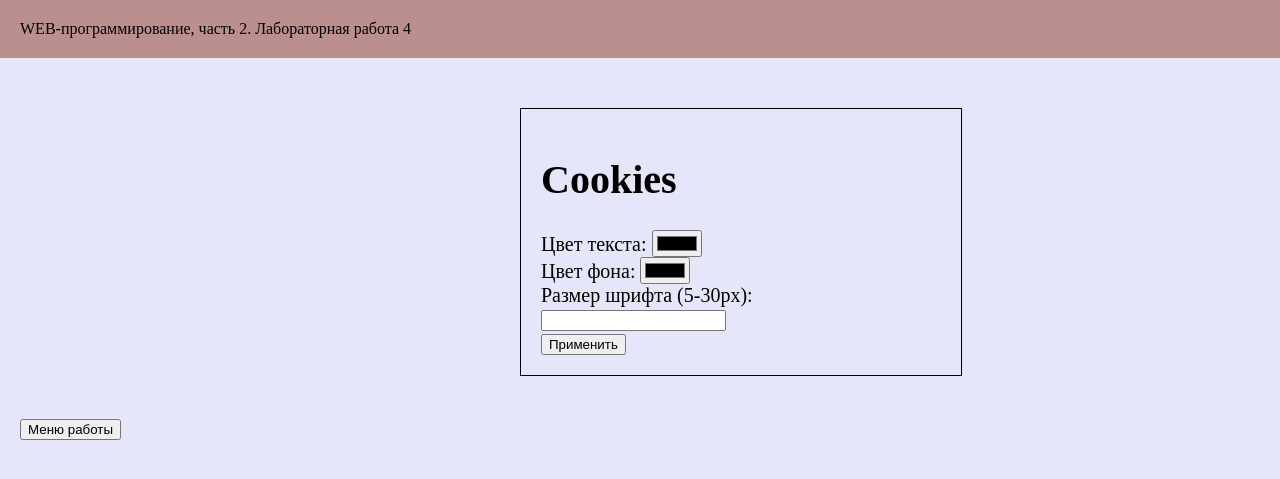
After one commit to jahusv/w-p-l-2, a Flask app: page /lab4/cookies/ in a window 1280 px wide. The commit adds this page. Shown: the top 479 px of the page. Run offline with Flask 3, Linux system fonts and the light colour scheme.

Commit message:
Фон и размер текста

```diff
--- a/lab4.py
+++ b/lab4.py
@@ -1,4 +1,4 @@
-from flask import Blueprint, render_template,request
+from flask import Blueprint, render_template,request, redirect
 lab4 = Blueprint('lab4', __name__)
 
 @lab4.route('/lab4/')
@@ -96,7 +96,25 @@ def grain():
     return render_template('grain.html')
 
 
-
 @lab4.route('/lab4/grain_order/')
 def order():
     return render_template('grain_order.html')
+
+
+@lab4.route('/lab4/cookies/', methods=['GET', 'POST'])
+def cookies():
+    error = ''
+    font_size = request.form.get('font_size')
+    bgc = request.form.get('bgc')
+    text_color = request.form.get('text_color')
+    if not font_size:
+        error = ''
+    else:
+        font_size = int(font_size)
+        if font_size > 30 or font_size < 5:
+            error = 'размер шрифта не соответствует возможному'
+        elif bgc == text_color:
+            error = 'цвет фона не может совпадать с цветом текста'
+        else:
+            return render_template ('result.html', font_size=font_size, bgc=bgc, text_color=text_color)
+    return render_template ('cookies.html', error=error)
--- a/static/main.css
+++ b/static/main.css
@@ -1,10 +1,13 @@
 body {
     margin:0;
+    background-color: #E6E6FA;
 }
 
 main{
     margin-bottom: 40px;
-    padding: 10px;
+    padding: 20px;
+    font-size: 20px;
+
 }
 
 header {
@@ -16,13 +19,13 @@ header {
 header {
     margin-bottom: 30px;
     padding: 20px;
-    background: lightgray;
+    background: #BC8F8F;
 }
 
 footer {
     margin-top: 20px;
     padding: 10px;
-    background: lightgray;
+    background: #BC8F8F;
     text-align: right;
     position: fixed;
     bottom: 0;
@@ -35,7 +38,22 @@ img{
     width: 150px;
 }
 
-.errror{
+.error{
     color: red;
     size: 20px;
+    font-weight: bold;
+    text-align: center;
 }
+a:hover{
+    color: crimson;
+    font-weight: bold;
+}
+a:visited{
+    color: #BC8F8F;
+}
+
+.board{
+    border: 1px solid #000;
+    width: 400px;
+    margin-left: 500px;
+}
--- a/templates/base.html
+++ b/templates/base.html
@@ -6,6 +6,15 @@
     <meta name="viewport" content="width=device-width, initial-scale=1.0">
     <title>Панчук Анастасия. {% block lab %}{% endblock %}</title>
     <link rel="stylesheet" href="{{url_for('static', filename = 'main.css')}}">
+    {% if request.cookies.get('text_color') and request.cookies.get('bg_color') and request.cookies.get('font_size') %}
+    <style>
+        body {
+            color: {{ request.cookies.get('color') }};
+            background-color: {{ request.cookies.get('bg_color') }};
+            font-size: {{ request.cookies.get('font_size') }}px;
+        }
+    </style>
+    {% endif %}
 </head>
 <body>
     <header>
--- /dev/null
+++ b/templates/cookies.html
@@ -0,0 +1,28 @@
+{%extends "base.html"%}
+
+{%block lab%}Лабораторная работа 4{%endblock%}
+
+{% block main %}
+<main class="board">
+    <h1>Cookies</h1>
+    <form method="post" action="/lab4/cookies/">
+        <label for="text_color">Цвет текста:</label>
+        <input type="color" id="text_color" name="text_color" value="{{ text_color }}" required>
+        <br>
+        <label for="bgc">Цвет фона:</label>
+        <input type="color" id="bgc" name="bgc" value="{{ bgc }}" required>
+        <br>
+        <label for="font_size">Размер шрифта (5-30px):</label>
+        <input type="number" id="font_size" name="font_size" value="{{ font_size }}" required>
+        <br>
+        <button type="submit">Применить</button>
+    </form>
+    {% if error %}
+        <p class="error">{{ error }}</p>
+    {% endif %}
+    </form>
+</main>
+{% endblock %}
+{% block menu%}
+    <a href = '/lab4'><button>Меню работы</button></a>
+{%endblock%}
--- a/templates/grain.html
+++ b/templates/grain.html
@@ -3,6 +3,7 @@
 {%block lab%}Лабораторная работа 4{%endblock%}
 
 {%block main%}
+<main class="board">
 <h1>Заказ зерна</h1>
 
 <h2>Пожалуйста, выберите необходимую крупу и ее количество</h2>
@@ -18,7 +19,7 @@
 
     <button type="submit">Оформить заказ</button>
 </form>
-
+</main>
 {%endblock%}
 
 {% block menu%}
--- a/templates/lab4.html
+++ b/templates/lab4.html
@@ -9,6 +9,7 @@
         <li><a href="/lab4/login">Авторизация</a></li>
         <li><a href="/lab4/refrigerator">Холодильник</a></li>
         <li><a href="/lab4/grain">Заказ зерна</a></li>
+        <li><a href="/lab4/cookies">Печеньки</a></li>
     </ol>
 {%endblock%}
 
--- a/templates/login.html
+++ b/templates/login.html
@@ -3,6 +3,7 @@
 {%block lab%}Лабораторная работа 4{%endblock%}
 
 {%block main%}
+<main class="board">
     <h1>Вход</h1>
     <h2>Пожалуйста, авторизуйтесь</h2>
     <form method="post">
@@ -20,6 +21,7 @@
             <button type="reset">Отмена</button>
         </div><br>
     </form>
+</main>
 {%endblock%}
 
 {% block menu%}
--- a/templates/refrigerator.html
+++ b/templates/refrigerator.html
@@ -3,13 +3,14 @@
 {%block lab%}Лабораторная работа 4{%endblock%}
 
 {%block main%}
-
+<main class="board">
     <h1>Задайте нужную температуру</h1>
     <form method="post">
     <input type="number" name="temperature" placeholder="Введите температуру" value="{{ temperature or ''}}"><br>
 
     <button type="submit">Установить температуру</button>
 </form>
+ </main>
 {%endblock%}
 
 {% block menu%}
```
Also changed, not shown: templates/result.html (added, +13 -0 lines).
